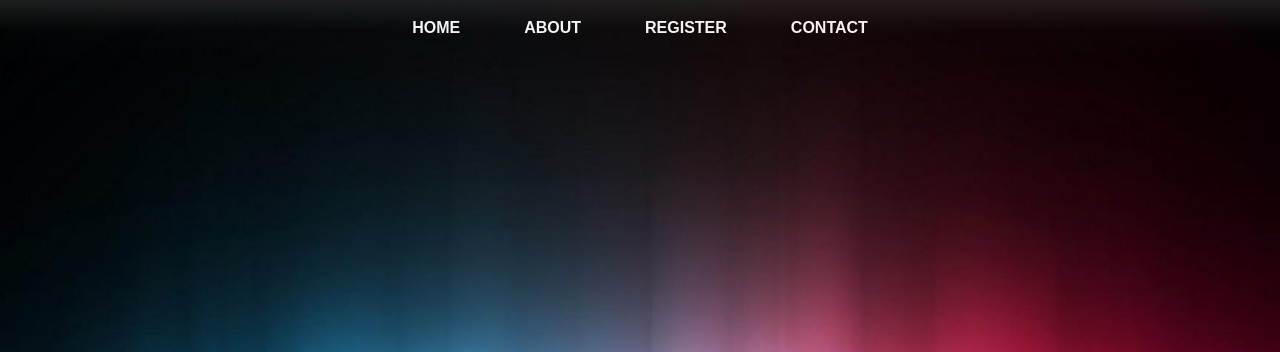
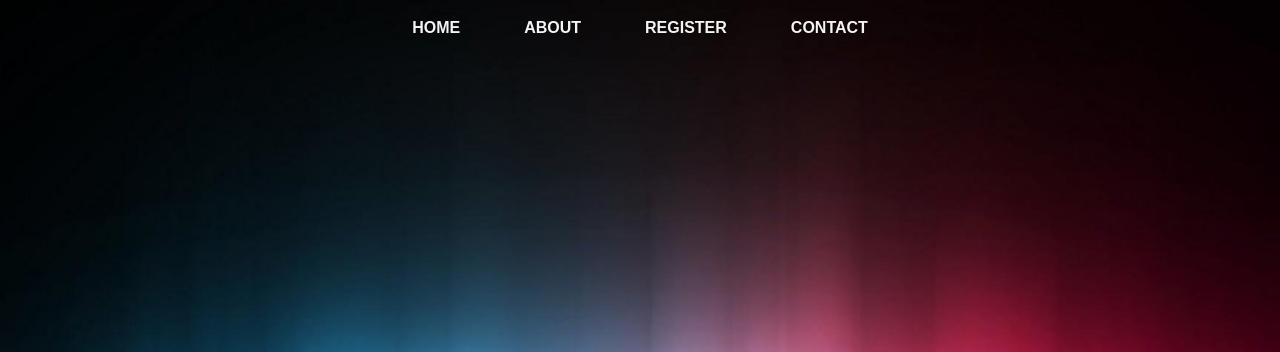
Before and after one commit to KarthikManjunath12/Hacka_league, a plain HTML site: page index.html in a window 1280 px wide. Shown: the top 352 px of the page. Drawn offline with nearby package versions, Linux system fonts and the light colour scheme; files that its build step writes are made by us from their sources.

Commit message:
today's commit

```diff
--- a/style.scss
+++ b/style.scss
@@ -63,15 +63,6 @@ body {
   min-height: 60px;
   font-size: 1rem;
   // background-color: $coltwo;
-  background-image: linear-gradient(
-    180deg,
-    $coltwo,
-    rgba($coltwo, 0.1),
-    transparent
-  );
-
-  mix-blend-mode: luminosity;
-
   ul {
     margin: 0;
     padding: 0;
```
